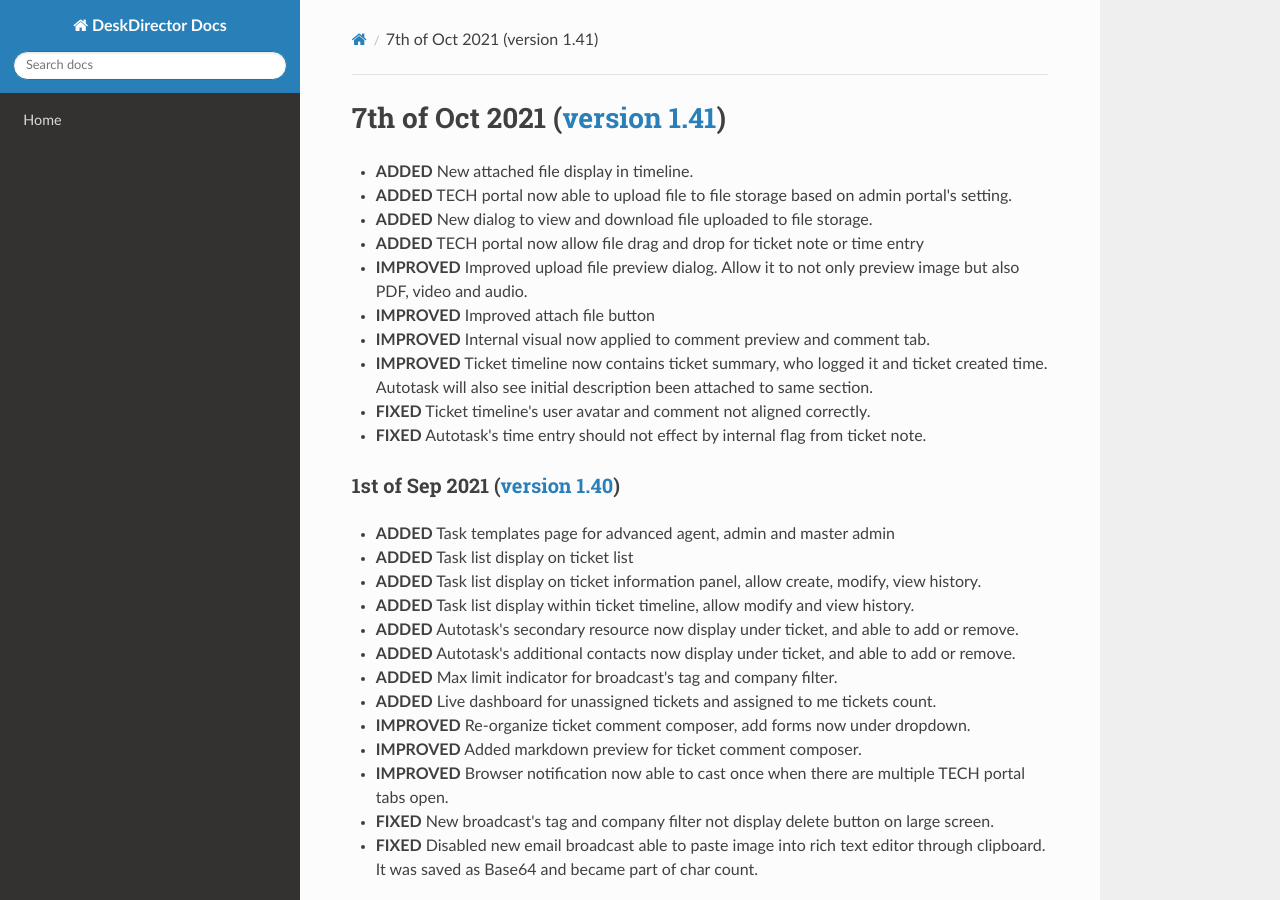
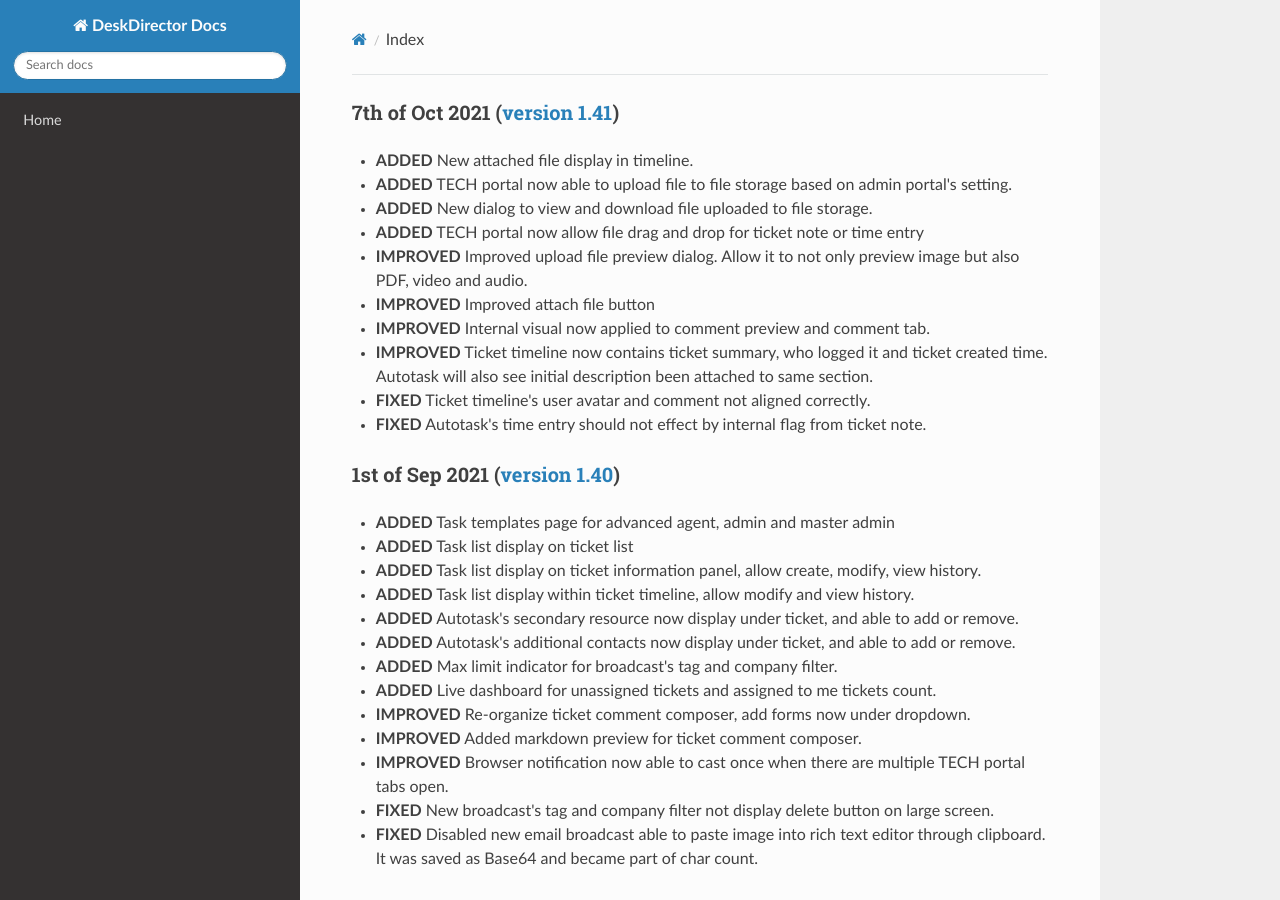
Before and after one commit to DeskDirector/docs, an MkDocs documentation site: the page built from docs/_release/tech/README.md, in a window 1280 px wide and 900 px high. Built offline with MkDocs 1.6.1, drawn with Linux system fonts in a browser that asks for light colours; nearby versions of some CDN libraries; old or Windows-style settings are respelled for this version of MkDocs.

Commit message:
Update README.md

```diff
--- a/docs/_release/tech/README.md
+++ b/docs/_release/tech/README.md
@@ -1,4 +1,4 @@
-# 7th of Oct 2021 ([version 1.41](v1.41))
+### 7th of Oct 2021 ([version 1.41](v1.41))
 
 - **ADDED** New attached file display in timeline.
 - **ADDED** TECH  portal now able to upload file to file storage based on admin portal's setting.
```
